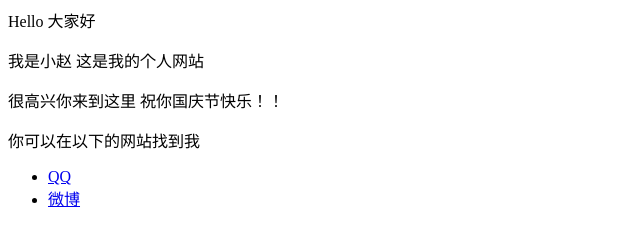
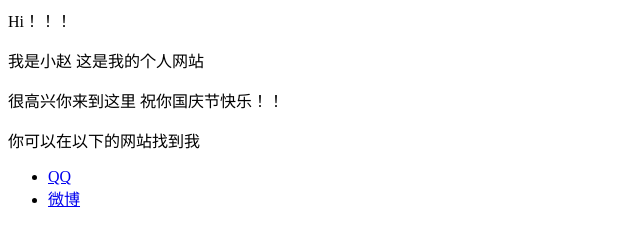
Before and after one commit to ztf66/ztf66.github.io, a plain HTML site: page index.html in a window 1280 px wide. Shown: the full height of the page, 0-640 px from the left. Drawn offline with Linux system fonts and the light colour scheme.

Commit message:
Update index.html

```diff
--- a/index.html
+++ b/index.html
@@ -1,4 +1,4 @@
-<p>Hello 大家好</p>
+<p>Hi！！！</p>
 <p>我是小赵 这是我的个人网站 </p>
 <p>很高兴你来到这里 祝你国庆节快乐！！</p>
 <p>你可以在以下的网站找到我 </p>
```
